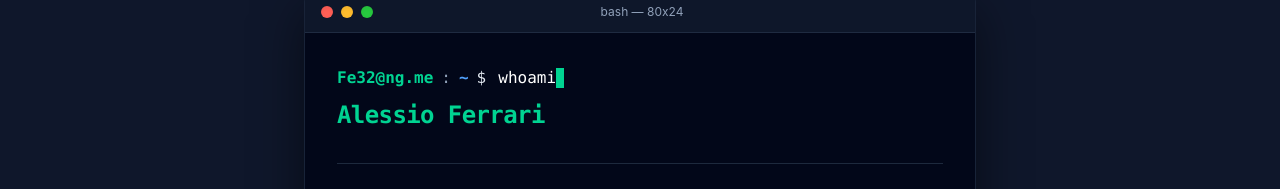
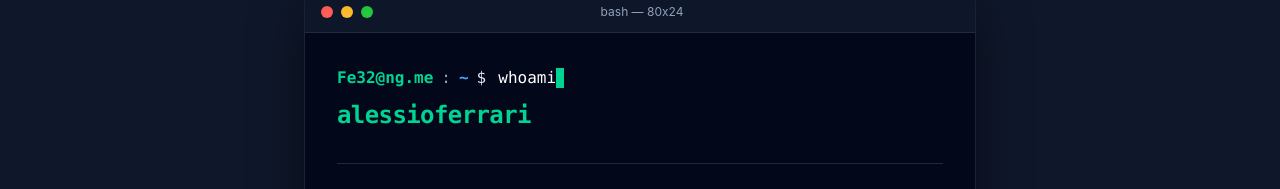
Before and after one commit to AlessioFerrari8/ng.me, an Angular app in the folder ng.me/: page /home in a window 1280 px wide. Shown: the part 153-342 px from the top of the page. Built offline with nearby package versions, Linux system fonts and the light colour scheme.

Commit message:
Fix: name

```diff
--- a/ng.me/src/app/pages/home/home.html
+++ b/ng.me/src/app/pages/home/home.html
@@ -28,7 +28,7 @@
 
       <!-- Output -->
       <div class="text-emerald-400 font-bold text-xl md:text-2xl mb-8 tracking-tight">
-        Alessio Ferrari
+        alessioferrari
       </div>
 
       <!-- Description Section -->
```
